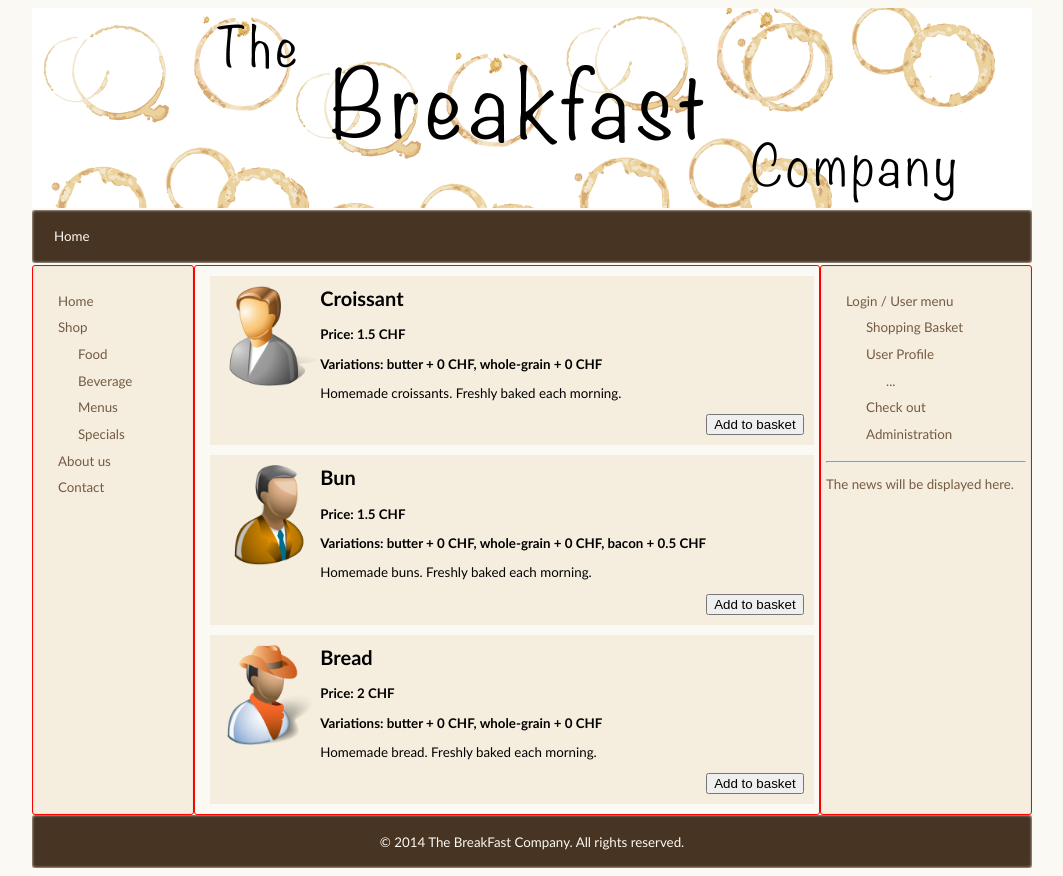
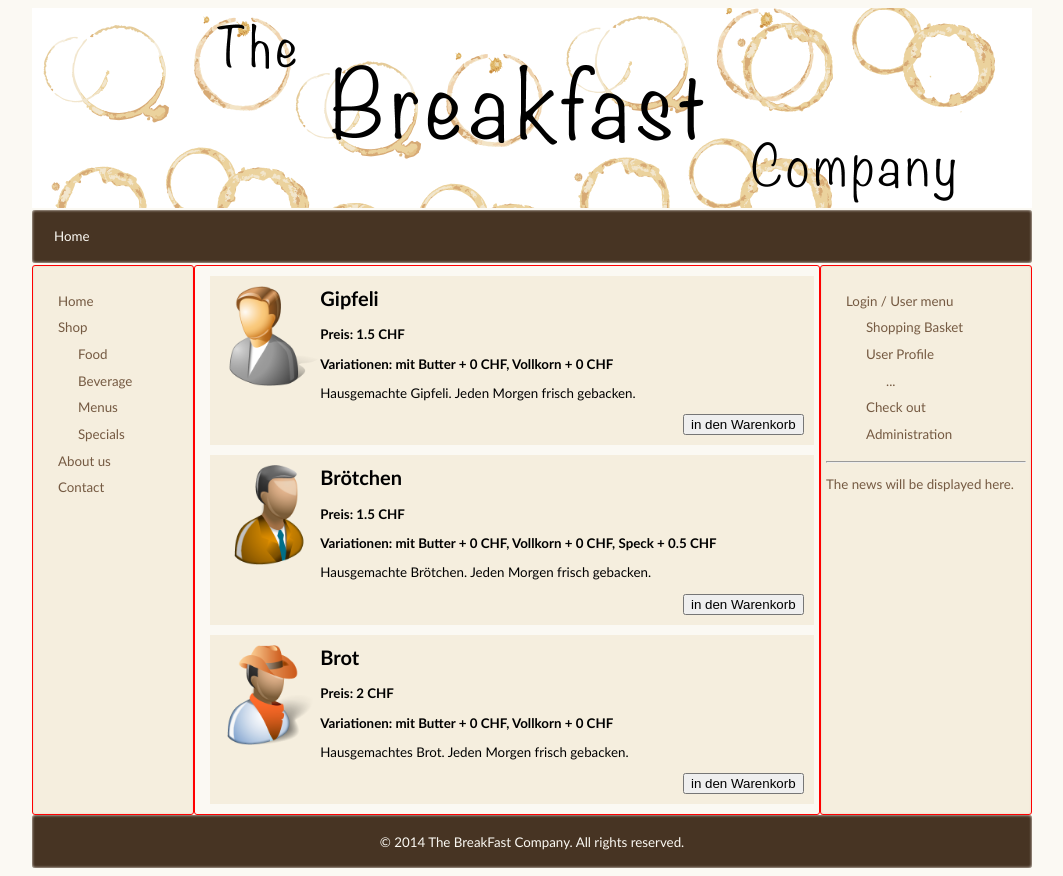
Before and after one commit to nellen/ch.bfh.bti7054.w2014.q.Web-Prophecies, a PHP site: page /index.php?site=category in a window 1280 px wide. Shown: the whole page, without its empty margins (108-1171 px from the left). Run offline with PHP 8.4, Linux system fonts and the light colour scheme.

Commit message:
category mit dynamischer Sprache

```diff
--- a/Web-Phrophecies/src/includes/items.php
+++ b/Web-Phrophecies/src/includes/items.php
@@ -1,4 +1,7 @@
 <?php
+function getCategoryItems ($CatId, $lang) {
+	switch($lang) {
+		case "en":
 			$items = array(
 			array("name" => "Croissant", "image" => "./img/user-a.png", "price" => 1.50,
 			"discription" => "Homemade croissants. Freshly baked each morning.",
@@ -26,5 +29,99 @@ $items = array(
 			)
 			)
 			);
+			break;
+		case "de":
+			$items = array(
+			array("name" => "Gipfeli", "image" => "./img/user-a.png", "price" => 1.50,
+			"discription" => "Hausgemachte Gipfeli.  Jeden Morgen frisch gebacken.",
+			"variants" =>
+			array(
+			array("variantname" => "mit Butter", "price" => 0.00),
+			array("variantname" => "Vollkorn", "price" => 0.00)
+			)
+			),
+			array("name" => "Brötchen", "image" => "./img/user-b.png", "price" => 1.50,
+			"discription" => "Hausgemachte Brötchen. Jeden Morgen frisch gebacken.",
+			"variants" =>
+			array(
+			array("variantname" => "mit Butter", "price" => 0.00),
+			array("variantname" => "Vollkorn", "price" => 0.00),
+			array("variantname" => "Speck", "price" => 0.50)
+			)
+			),
+			array("name" => "Brot", "image" => "./img/user-c.png", "price" => 2.00,
+			"discription" => "Hausgemachtes Brot. Jeden Morgen frisch gebacken.",
+			"variants" =>
+			array(
+			array("variantname" => "mit Butter", "price" => 0.00),
+			array("variantname" => "Vollkorn", "price" => 0.00)
+			)
+			)
+			);
+			break;
+		case "fr":
+			$items = array(
+			array("name" => "Croissant", "image" => "./img/user-a.png", "price" => 1.50,
+			"discription" => "discription fr",
+			"variants" =>
+			array(
+			array("variantname" => "butter", "price" => 0.00),
+			array("variantname" => "whole-grain", "price" => 0.00)
+			)
+			),
+			array("name" => "Bun", "image" => "./img/user-b.png", "price" => 1.50,
+			"discription" => "discription fr",
+			"variants" =>
+			array(
+			array("variantname" => "butter", "price" => 0.00),
+			array("variantname" => "whole-grain", "price" => 0.00),
+			array("variantname" => "bacon", "price" => 0.50)
+			)
+			),
+			array("name" => "Bread", "image" => "./img/user-c.png", "price" => 2.00,
+			"discription" => "discription fr",
+			"variants" =>
+			array(
+			array("variantname" => "butter", "price" => 0.00),
+			array("variantname" => "whole-grain", "price" => 0.00)
+			)
+			)
+			);
+			break;
+		default:
+			$items = array(
+			array("name" => "Croissant", "image" => "./img/user-a.png", "price" => 1.50,
+			"discription" => "Homemade croissants. Freshly baked each morning.",
+			"variants" =>
+			array(
+			array("variantname" => "butter", "price" => 0.00),
+			array("variantname" => "whole-grain", "price" => 0.00)
+			)
+			),
+			array("name" => "Bun", "image" => "./img/user-b.png", "price" => 1.50,
+			"discription" => "Homemade buns. Freshly baked each morning.",
+			"variants" =>
+			array(
+			array("variantname" => "butter", "price" => 0.00),
+			array("variantname" => "whole-grain", "price" => 0.00),
+			array("variantname" => "bacon", "price" => 0.50)
+			)
+			),
+			array("name" => "Bread", "image" => "./img/user-c.png", "price" => 2.00,
+			"discription" => "Homemade bread. Freshly baked each morning.",
+			"variants" =>
+			array(
+			array("variantname" => "butter", "price" => 0.00),
+			array("variantname" => "whole-grain", "price" => 0.00)
+			)
+			)
+			);
+			break;
+	}
+	return $items; // a real function
+}
+
+
+
 
 ?>
--- a/Web-Phrophecies/src/sites/category.php
+++ b/Web-Phrophecies/src/sites/category.php
@@ -1,12 +1,16 @@
 <?php
-
+					$lang = "de";
+					$priceLabel = array("en"=>"Price","de"=>"Preis", "fr"=>"Prix");
+					$variationsLabel = array("en"=>"Variations","de"=>"Variationen", "fr"=>"Variations");
+					$basketButtonLabel = array("en"=>"Add to basket","de"=>"in den Warenkorb", "fr"=>"Ajouter au panier");
 					include_once("./includes/items.php");
+					$items = getCategoryItems(1, $lang);
 					foreach ($items as $item) {
 						echo "<div class=\"list-article\">";
 						echo "<img src=\"".$item["image"]."\" width=\"100px\" height=\"100px\"/>";
 						echo "<h2><a href=\"./croissant.html\">".$item["name"]."</a></h2>";
-						echo "<p class=\"list-article-price\">Price: ".$item["price"]." CHF</p>";
-						echo "<p class=\"list-article-variation\">Variations:";
+						echo "<p class=\"list-article-price\">$priceLabel[$lang]: ".$item["price"]." CHF</p>";
+						echo "<p class=\"list-article-variation\">$variationsLabel[$lang]:";
 						$firstElement = TRUE;
 						foreach ( $item["variants"] as $variant){
 							if ($firstElement) {
@@ -20,7 +24,7 @@
 
 						echo "</p>";
 						echo "<p>".$item["discription"]."</p>";
-						echo "<button onclick=\"msgAddtoBasket()\">Add to basket</button>";
+						echo "<button onclick=\"msgAddtoBasket()\">$basketButtonLabel[$lang]</button>";
 						echo "</div>";
 					}
 					?>
```
Lines whose indentation alone changed are shown as unchanged.
